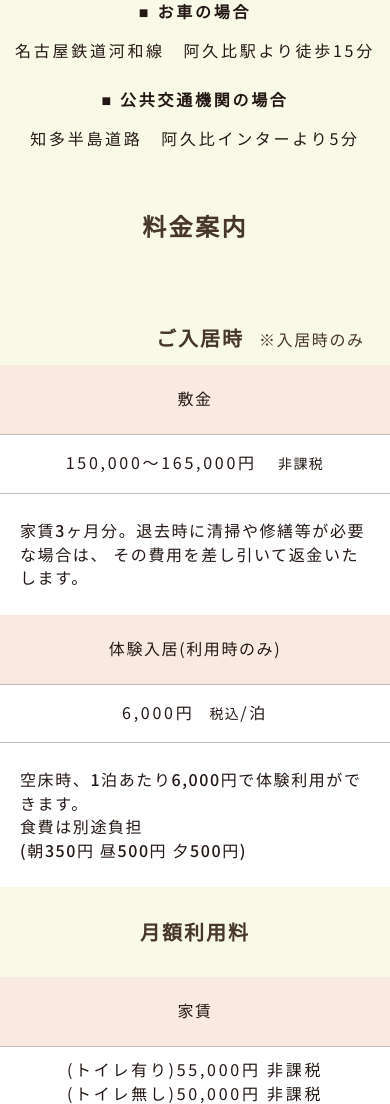
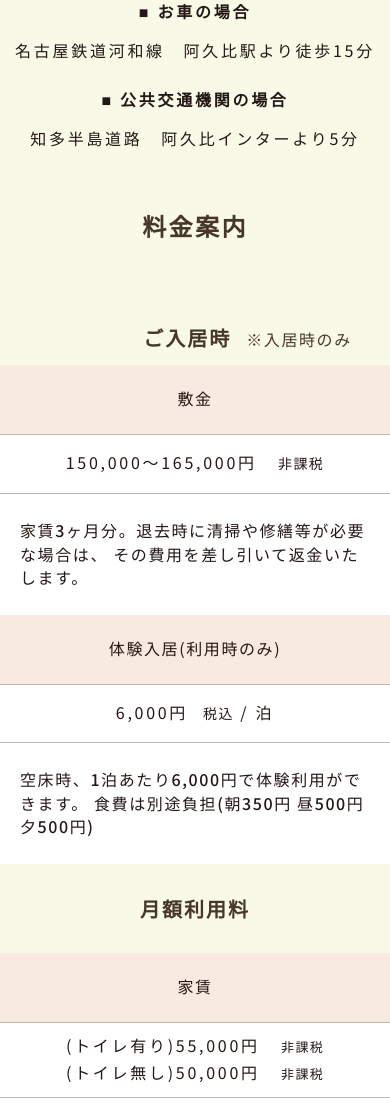
Before and after one commit to ttcksf/leven, a PHP site: page /kaede.html in a window 390 px wide. Shown: the part 5396-6500 px from the top of the page. Run offline with PHP 8.4, Linux system fonts and the light colour scheme.

Commit message:
fix:plan.first, fix:plan.second

```diff
--- a/kaede.html
+++ b/kaede.html
@@ -253,7 +253,7 @@
         </div>
         <div class="plan">
           <h1>料金案内</h1>
-          <div class="first table pc">
+          <div class="first table">
             <p>ご入居時<span>※入居時のみ</span></p>
             <table>
               <tbody>
@@ -261,48 +261,26 @@
                   <th>敷金</th>
                   <td>150,000～165,000円&nbsp;<span>非課税</span></td>
                   <td class="content">
-                    家賃3ヶ月分。退去時に清掃や修繕等が必要な場合は、<br />
+                    家賃3ヶ月分。退去時に清掃や修繕等が必要な場合は、<br
+                      class="pc"
+                    />
                     その費用を差し引いて返金いたします。
                   </td>
                 </tr>
                 <tr>
-                  <th>
-                    体験入居
-                    <p>(利用時のみ)</p>
-                  </th>
+                  <th>体験入居<br class="pc" />(利用時のみ)</th>
                   <td>6,000円<span>税込</span>&nbsp;/&nbsp;泊</td>
                   <td class="content">
-                    空床時、1泊あたり6,000円で体験利用ができます。<br />
+                    空床時、1泊あたり6,000円で体験利用ができます。<br
+                      class="pc"
+                    />
                     食費は別途負担(朝350円 昼500円 夕500円)
                   </td>
                 </tr>
               </tbody>
             </table>
           </div>
-          <div class="first table sp">
-            <p>ご入居時<span>※入居時のみ</span></p>
-            <table>
-              <tbody>
-                <tr>
-                  <th>敷金</th>
-                  <td class="center">150,000～165,000円 <span>非課税</span></td>
-                  <td class="content">
-                    家賃3ヶ月分。退去時に清掃や修繕等が必要な場合は、
-                    その費用を差し引いて返金いたします。
-                  </td>
-                </tr>
-                <tr>
-                  <th>体験入居(利用時のみ)</th>
-                  <td class="center">6,000円<span>税込</span>/泊</td>
-                  <td class="content">
-                    空床時、1泊あたり6,000円で体験利用ができます。<br />
-                    食費は別途負担<br />(朝350円 昼500円 夕500円)
-                  </td>
-                </tr>
-              </tbody>
-            </table>
-          </div>
-          <div class="second table pc">
+          <div class="second table">
             <p>月額利用料</p>
             <table>
               <tbody>
@@ -310,13 +288,17 @@
                   <th rowspan="2">家賃</th>
                   <td class="light">
                     (トイレ有り)55,000円&nbsp;<span>非課税</span>
+                    <div class="sp">
+                      (トイレ無し)50,000円&nbsp;<span>非課税</span>
+                    </div>
                   </td>
+
                   <td rowspan="2" class="content">
                     居室料となります。※地域相場に合わせての金額設定です。
                     月内で不在期間が16日以上となる場合は日割り計算とします。
                   </td>
                 </tr>
-                <tr>
+                <tr class="pc">
                   <td class="light">
                     (トイレ無し)50,000円&nbsp;<span>非課税</span>
                   </td>
@@ -345,43 +327,6 @@
               </tbody>
             </table>
           </div>
-          <div class="second table sp">
-            <p>月額利用料</p>
-            <table>
-              <tbody>
-                <tr>
-                  <th rowspan="2">家賃</th>
-                  <td class="light">
-                    (トイレ有り)55,000円 非課税<br />
-                    (トイレ無し)50,000円 非課税
-                  </td>
-                  <td rowspan="2" class="content">
-                    居室料となります。※地域相場に合わせての金額設定です。
-                    月内で不在期間が16日以上となる場合は日割り計算とします。
-                  </td>
-                </tr>
-                <tr>
-                  <th>管理費</th>
-                  <td>35,000円 非課税</td>
-                  <td class="content">
-                    1日あたり1,167円×30日等（端数切り下げ）基本の水道光熱費を含みます。その他、管理費に含まれるサービスは下記の通りです。
-                  </td>
-                </tr>
-                <tr>
-                  <th>食費(3食 / 日)</th>
-                  <td>45,000円 税込</td>
-                  <td class="content">
-                    1日あたり1,500円<br />1ヶ月30日の場合朝(350円)<br />
-                    昼(500円) 夕(500円) おやつ代(150円)<br />
-                    ※ソフト食、ムース食、刻み食は、朝昼夕の単価に100円のプラス
-                  </td>
-                </tr>
-                <tr>
-                  <td colspan="3" class="total">合計 130,000円～135,000円</td>
-                </tr>
-              </tbody>
-            </table>
-          </div>
           <div class="third table pc">
             <p>その他の費用</p>
             <table>
@@ -394,7 +339,9 @@
                   </td>
                 </tr>
                 <tr>
-                  <th rowspan="3" class="subscribe">定額<br />サービス</th>
+                  <th rowspan="3" class="subscribe">
+                    定額<br class="pc" />サービス
+                  </th>
                   <th class="set">Aセット</th>
                   <td class="light">330円<span>税込</span>&nbsp;/&nbsp;日</td>
                   <td class="content">
@@ -466,60 +413,75 @@
             <table>
               <tbody>
                 <tr>
-                  <th>洗濯サービス</th>
-                  <td>4,950円税込/月</td>
+                  <th colspan="2">洗濯サービス</th>
+                  <td class="light">4,950円<span>税込</span>&nbsp;/&nbsp;月</td>
                   <td class="content">
                     ご希望に合わせて洗濯サービスをご利用いただけます。
                   </td>
                 </tr>
                 <tr>
-                  <th>定額サービス</th>
+                  <th rowspan="3" class="subscribe">
+                    定額<br class="pc" />サービス
+                  </th>
+                  <th class="set">Aセット</th>
+                  <td class="light">330円<span>税込</span>&nbsp;/&nbsp;日</td>
                   <td class="content">
-                    Aセット 330円税込/日<br />
                     テープ式おむつ・パンツ紙器・尿取りパット(昼用・夜用)
                   </td>
+                </tr>
+                <tr>
+                  <th class="set">Bセット</th>
+                  <td class="light">308円<span>税込</span>&nbsp;/&nbsp;日</td>
                   <td class="content">
-                    Bセット 308円税込/日<br />
                     テープ式おむつ・尿取りパット(昼用・夜用)
                   </td>
+                </tr>
+                <tr>
+                  <th class="set">Cセット</th>
+                  <td class="light">
+                    385円<span>税込</span>&nbsp;/&nbsp;日<br />(11,550円&nbsp;/&nbsp;月)
+                  </td>
                   <td class="content">
-                    Cセット 385円税込/日(11,550円/月)<br />
                     寝具類(枕・枕カバー・シーツ・掛布団・包帯・ベッドパッド<br />
                     ・防水シーツ)タオル類(バスタオル・フェイスタオル)<br />
                     日用品(シャンプー・リンス・リンスインシャンプー・ボディーソープ・ハンドソープ・ティッシュ・ペーパータオル・マウススポンジ・歯ブラシ・歯磨き粉・入れ歯洗浄剤・入れ歯ケース・薬のみ・乳液・保湿クリーム・保湿化粧水ローション・ストロー・コップ)※トイレットペーパーは施設で用意します
                   </td>
                 </tr>
                 <tr>
-                  <th>医療費・薬剤費</th>
-                  <td>実 費</td>
+                  <th colspan="2">医療費・薬剤費</th>
+                  <td class="light">実費</td>
                   <td class="content">
                     医療サービスが必要な方は、医療費、薬剤費の自己負担分
                   </td>
                 </tr>
                 <tr>
                   <th colspan="2">日常生活費</th>
-                  <td class="light">実 費</td>
+                  <td class="light">実費</td>
                   <td class="content">
                     個人の電話代、理美容代、娯楽費（材料費、イベント参加費）、クリーニング等の日常生活にかかる費用
                   </td>
                 </tr>
                 <tr>
                   <th colspan="2">介護サービス自己負担</th>
-                  <td class="light">実 費</td>
+                  <td class="light">実費</td>
                   <td class="content">
                     訪問介護サービス等の介護サービスをご利用になった場合は、負担割に応じて自己負担額をお支払いいただきます。
                   </td>
                 </tr>
                 <tr>
                   <th colspan="2">外出同行サービス</th>
-                  <td class="light">3,300円<span>税込</span>/時間</td>
+                  <td class="light">
+                    3,300円<span>税込</span>&nbsp;/&nbsp;時間
+                  </td>
                   <td class="content">
                     買い物、通院などの外出時にご利用いただけます。
                   </td>
                 </tr>
                 <tr>
                   <th colspan="2">電気代</th>
-                  <td class="light">月額350円<span>税込</span>/1品</td>
+                  <td class="light">
+                    月額350円<span>税込</span>&nbsp;/&nbsp;1品
+                  </td>
                   <td class="content">
                     持ち込み電化製品1品につき、月額350円の電気代をお支払いいただきます。
                   </td>
--- a/kaede/css/style.css
+++ b/kaede/css/style.css
@@ -751,14 +751,17 @@ body {
     line-height: calc(39.69 / 20);
     letter-spacing: 0.1em;
     margin-bottom: 8px;
+    text-align: center;
+  }
+}
+@media (max-width: 767px) {
+  .plan .first p {
+    margin-left: 105px;
   }
 }
 @media (max-width: 428px) {
-  .first p {
-    margin-left: 40%;
-  }
-  .second p,
-  .third p {
+  .plan .second p,
+  .plan .third p {
     text-align: center;
     margin-bottom: 0;
     padding: 25px 0;
@@ -795,6 +798,7 @@ body {
   .plan table {
     margin-bottom: 35px;
     border: 0px solid #47372b;
+    width: 100%;
   }
 }
 @media (max-width: 428px) {
@@ -837,16 +841,19 @@ body {
   }
 }
 @media (max-width: 767px) {
+  .table tr th {
+    width: 100%;
+    display: block;
+    min-width: auto;
+  }
   .table tr th p {
     text-align: center;
     margin: 0;
   }
 }
-@media (max-width: 428px) {
+@media (max-width: 767px) {
   .table tr th {
-    width: 100%;
     max-width: 100%;
-    display: block;
     font-size: 16px;
     border: none;
     border-bottom: 1px solid #c0b9b4;
@@ -864,12 +871,15 @@ body {
   width: 393px;
   min-width: 393px;
 }
-@media (max-width: 428px) {
+@media (max-width: 767px) {
   .table tr td {
     width: 100%;
-    max-width: 100%;
     display: block;
     min-width: auto;
+  }
+}
+@media (max-width: 767px) {
+  .table tr td {
     border: none;
     border-bottom: 1px solid #c0b9b4;
     font-size: 16px;
@@ -892,16 +902,22 @@ body {
   width: 495px;
   min-width: 495px;
 }
-@media (max-width: 428px) {
+@media (max-width: 767px) {
   .table tr td.content {
     width: 100%;
-    max-width: 100%;
     display: block;
     min-width: auto;
+  }
+}
+@media (max-width: 767px) {
+  .table tr td.content {
     border: none;
     text-align: left;
     font-size: 16px;
     font-weight: 500;
+  }
+  .table tr td.content span {
+    margin-left: 0;
   }
   .third tr td.content {
     border-bottom: 1px solid #c0b9b4;
@@ -913,7 +929,7 @@ body {
 .table.second tr td.light {
   padding: 0 60px 0 40px;
 }
-@media (max-width: 428px) {
+@media (max-width: 767px) {
   .table.second tr td.light {
     padding: 10px 0;
   }
@@ -921,10 +937,12 @@ body {
 .table.second tr th.total {
   text-align: center;
 }
-@media (max-width: 428px) {
-  .table.second tr td.total {
+@media (max-width: 767px) {
+  .table.second tr th.total {
     padding: 0 0 45px 0;
     font-weight: 600;
+    background: #fff;
+    border-bottom: none;
   }
 }
 .table.second tr td span {
@@ -934,9 +952,10 @@ body {
   width: 109px;
   min-width: 109px;
 }
-@media (max-width: 428px) {
+@media (max-width: 767px) {
   .table.third tr th {
     width: 100%;
+    display: block;
     min-width: auto;
   }
 }
@@ -945,8 +964,19 @@ body {
   text-align: center;
   line-height: calc(45.35 / 20);
 }
+@media (max-width: 767px) {
+  .table.third tr th.subscribe {
+    line-height: calc(21 / 16);
+    padding: 25px 30px;
+  }
+}
 .table.third tr th.set {
   padding: 10px;
+}
+@media (max-width: 767px) {
+  .table.third tr th.set {
+    padding: 25px 30px;
+  }
 }
 .other {
   width: 100%;
@@ -954,7 +984,7 @@ body {
   padding: 25px 0;
   margin-bottom: 90px;
 }
-@media (max-width: 428px) {
+@media (max-width: 767px) {
   .other {
     border: 0px solid #47372b;
     background: #fff;
```
